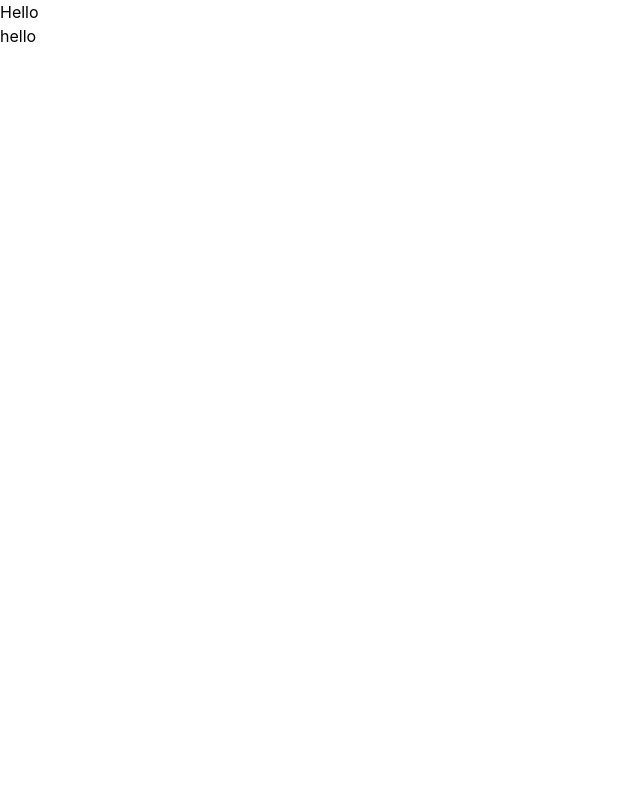
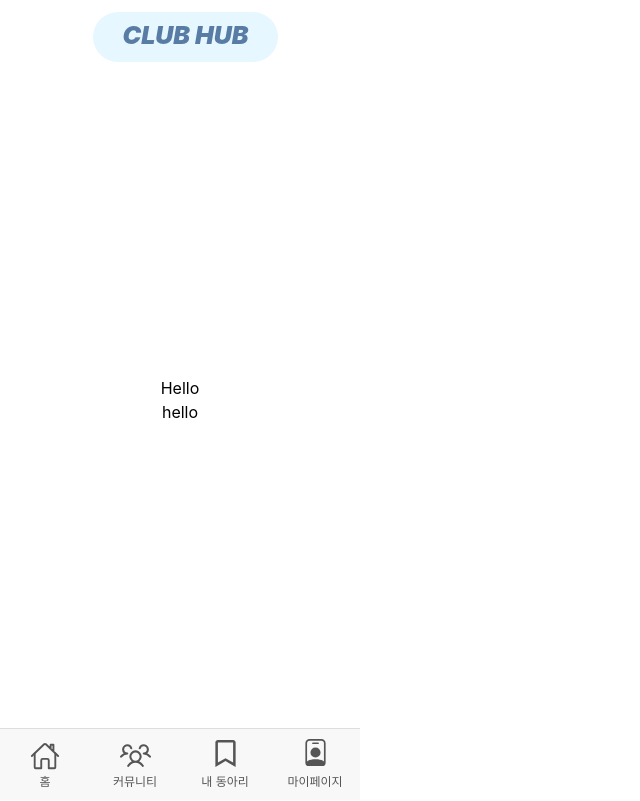
Before and after one commit to KDT-Club/frontend, a React (Create React App) app: page / in a window 1280 px wide. Shown: the whole page, without its empty margins (0-640 px from the left). Built offline with nearby package versions, Linux system fonts and the light colour scheme.

Commit message:
header, footer

```diff
--- a/package.json
+++ b/package.json
@@ -9,6 +9,7 @@
     "@testing-library/user-event": "^13.5.0",
     "react": "^18.3.1",
     "react-dom": "^18.3.1",
+    "react-icons": "^5.2.1",
     "react-scripts": "5.0.1",
     "web-vitals": "^2.1.4"
   },
--- a/src/App.jsx
+++ b/src/App.jsx
@@ -1,10 +1,16 @@
 import React from 'react';
+import './styles/App.css';
+import Header_center from "./components/header_center.jsx";
+import Header_left from "./components/header_left.jsx";
+import Footer from './components/footer.jsx';
 
 function App() {
     return (
         <div className="App">
+            <Header_center />
             <h1>Hello</h1>
             <h2>hello</h2>
+            <Footer/>
         </div>
     );
 }
--- /dev/null
+++ b/src/components/footer.jsx
@@ -0,0 +1,31 @@
+import React from "react";
+import '../styles/footer.css';
+import { FaRegBookmark } from 'react-icons/fa';
+import { BsPersonBadge } from "react-icons/bs";
+import { PiUsersThree } from "react-icons/pi";
+import { IoHomeOutline } from "react-icons/io5";
+
+function Footer() {
+    return (
+        <div className="Footer">
+            <div className="menu">
+                <IoHomeOutline style={{fontSize:"30px", marginTop:"2px"}} />
+                <p style={{marginTop:"2px"}}>홈</p>
+            </div>
+            <div className="menu">
+                <PiUsersThree style={{fontSize:"33px"}} />
+                <p style={{marginTop:"2px"}}>커뮤니티</p>
+            </div>
+            <div className="menu">
+                <FaRegBookmark style={{fontSize:"27px", marginTop:"1px"}} />
+                <p style={{marginTop:"6px"}}>내 동아리</p>
+            </div>
+            <div className="menu">
+                <BsPersonBadge style={{fontSize:"27px"}} />
+                <p style={{marginTop:"7px"}}>마이페이지</p>
+            </div>
+        </div>
+    )
+}
+
+export default Footer;
--- /dev/null
+++ b/src/components/header_center.jsx
@@ -0,0 +1,12 @@
+import React from 'react';
+import '../styles/header_center.css';
+
+function Header_center() {
+    return (
+        <div className="Header_center">
+            <p>CLUB HUB</p>
+        </div>
+    )
+}
+
+export default Header_center;
--- /dev/null
+++ b/src/components/header_left.jsx
@@ -0,0 +1,12 @@
+import React from 'react';
+import '../styles/header_left.css';
+
+function Header_left() {
+    return (
+        <div className="Header_left">
+            <p>CLUB HUB</p>
+        </div>
+    )
+}
+
+export default Header_left;
--- /dev/null
+++ b/src/styles/footer.css
@@ -0,0 +1,24 @@
+/* src/styles/footer.css */
+
+.Footer {
+    margin-top: auto;
+    height: 72.5px;
+    background-color: #f8f8f8; /* 배경색 추가 */
+    border-top: 1px solid #ddd; /* 상단 경계선 추가 */
+    display: flex;
+}
+
+.menu {
+    width: 90px;
+    height: 72.5px;
+    flex: 1;
+    display: flex;
+    flex-direction: column;
+    justify-content: center;
+    align-items: center;
+    color: #555;
+}
+
+.menu p {
+    font-size: 12px;
+}
--- /dev/null
+++ b/src/styles/header_center.css
@@ -0,0 +1,19 @@
+.Header_center {
+    margin-bottom: auto;
+    background-color: white;
+    height: 72.5px;
+    font-size: 25px;
+}
+
+.Header_center p {
+    width: 185px;
+    height: 50px;
+    margin-top: 12px;
+    padding-top: 5px;
+    margin-left: 93px;
+    color: #597CA5;
+    font-weight: 900;
+    font-style: italic;
+    background-color: #E6F7FF;
+    border-radius: 40px;
+}
--- /dev/null
+++ b/src/styles/header_left.css
@@ -0,0 +1,19 @@
+.Header_left {
+    margin-bottom: auto;
+    background-color: white;
+    height: 72.5px;
+    font-size: 25px;
+}
+
+.Header_left p {
+    width: 185px;
+    height: 50px;
+    margin-top: 25px;
+    padding-top: 5px;
+    margin-left: 20px;
+    color: #597CA5;
+    font-weight: 900;
+    font-style: italic;
+    background-color: #E6F7FF;
+    border-radius: 40px;
+}
```
Also changed, not shown: src/components/Footer.js (deleted), 1 other file (tests, documents, lock files or other folders).
